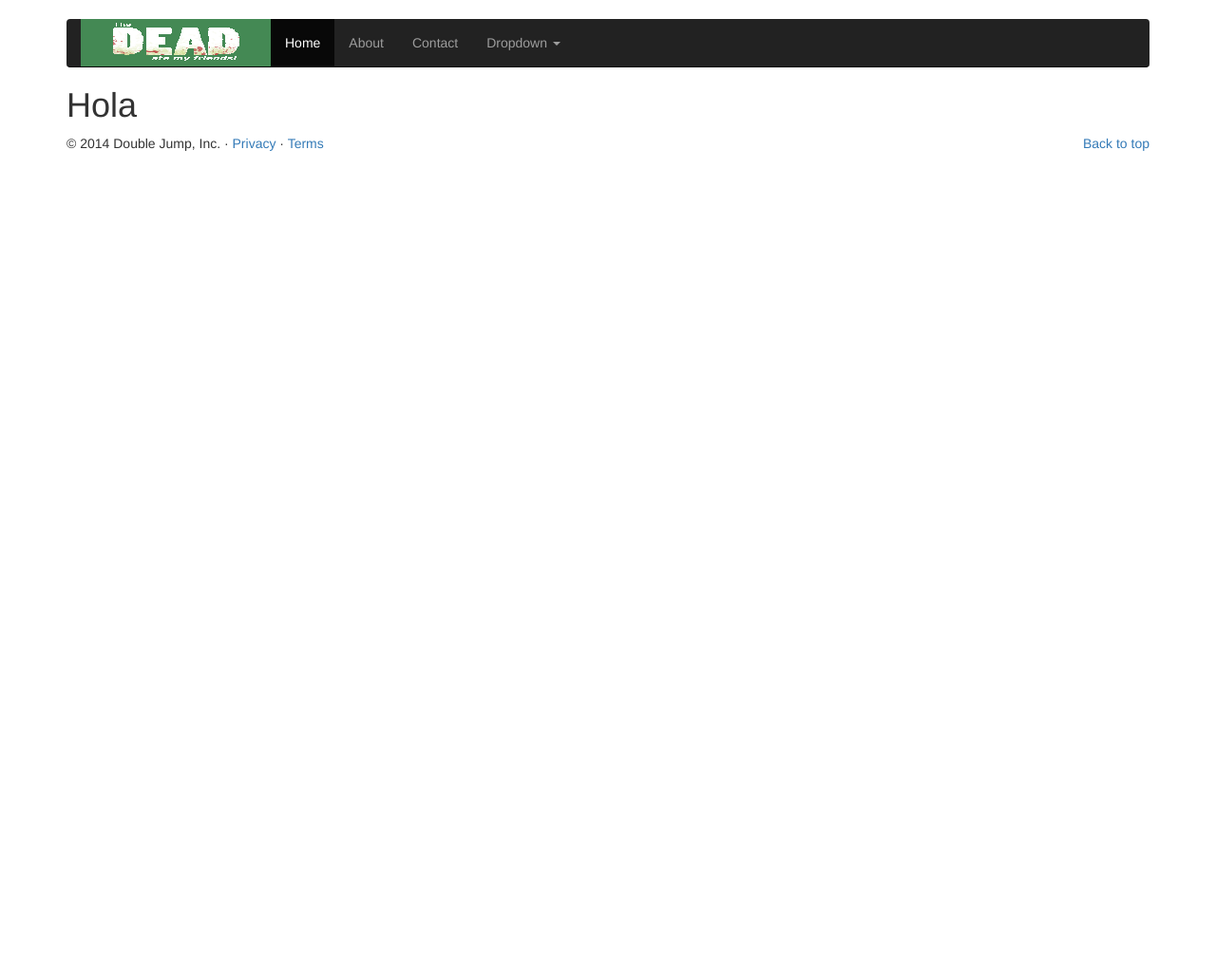
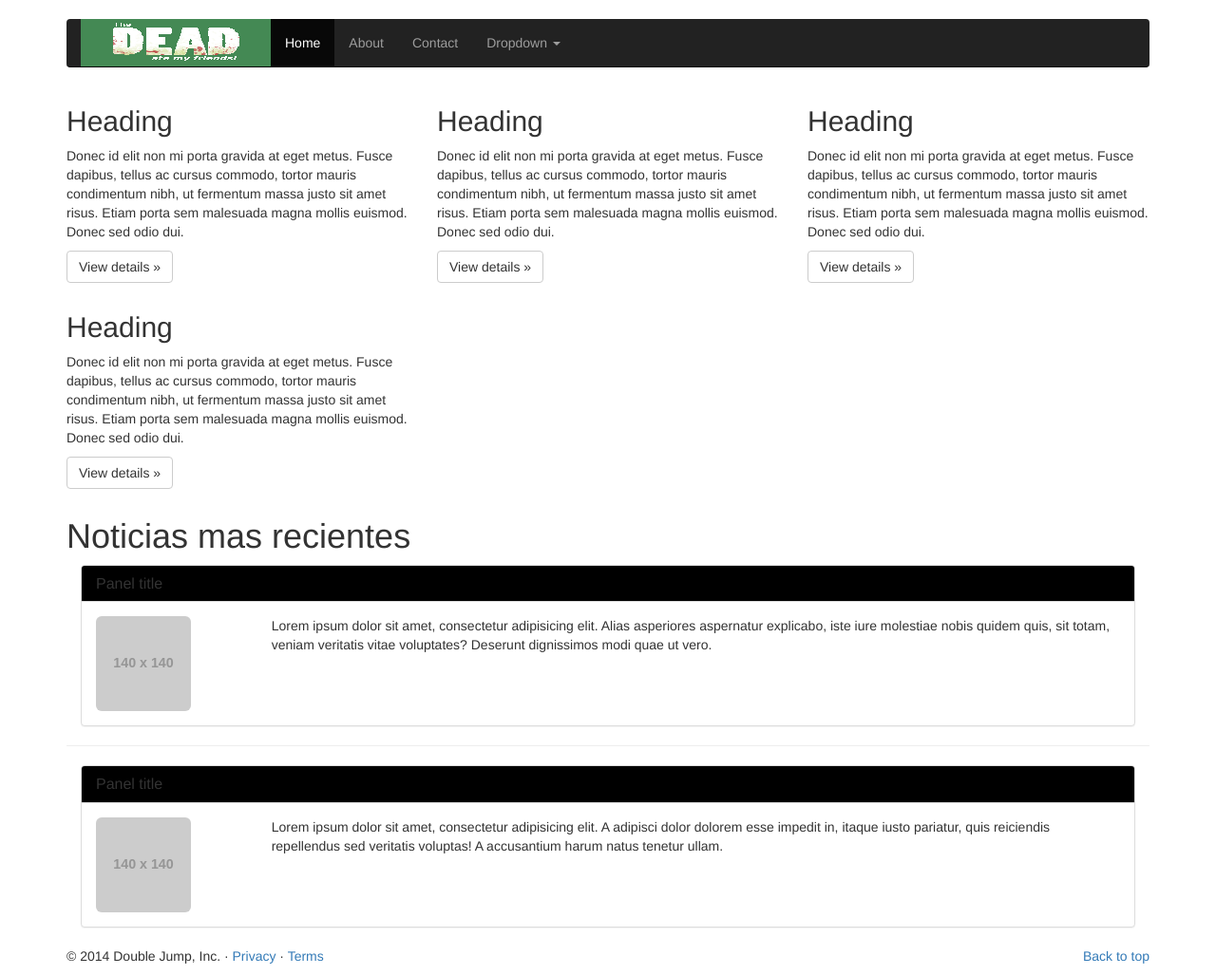
Before and after one commit to fcrios145/jump_cake, a CakePHP app: the page made by app/View/Pages/home.ctp in a window 1280 px wide. Shown: the whole page at 95% size. Before the commit the page ends 159 px from the top, so only its background shows below. Run offline with PHP 8.4 and a stand-in for CakePHP, Linux system fonts and the light colour scheme; the template is opened without the code that fills it, so the values that code supplies are empty; grey boxes labelled with a size stand in for pictures from a placeholder-image service; some libraries are stand-ins or nearby versions.

Commit message:
Modificar la pagina de incicio

```diff
--- a/app/View/Pages/home.ctp
+++ b/app/View/Pages/home.ctp
@@ -1 +1,82 @@
-<h1>Hola</h1>
+<div class="row">
+    <div class="col-6 col-sm-6 col-lg-4">
+        <h2>Heading</h2>
+
+        <p>Donec id elit non mi porta gravida at eget metus. Fusce dapibus, tellus ac cursus commodo, tortor mauris
+            condimentum nibh, ut fermentum massa justo sit amet risus. Etiam porta sem malesuada magna mollis euismod.
+            Donec sed odio dui. </p>
+
+        <p><a class="btn btn-default" href="#" role="button">View details &raquo;</a></p>
+    </div>
+    <!--/span-->
+    <div class="col-6 col-sm-6 col-lg-4">
+        <h2>Heading</h2>
+
+        <p>Donec id elit non mi porta gravida at eget metus. Fusce dapibus, tellus ac cursus commodo, tortor mauris
+            condimentum nibh, ut fermentum massa justo sit amet risus. Etiam porta sem malesuada magna mollis euismod.
+            Donec sed odio dui. </p>
+
+        <p><a class="btn btn-default" href="#" role="button">View details &raquo;</a></p>
+    </div>
+    <!--/span-->
+    <!--/span-->
+    <div class="col-6 col-sm-6 col-lg-4">
+        <h2>Heading</h2>
+
+        <p>Donec id elit non mi porta gravida at eget metus. Fusce dapibus, tellus ac cursus commodo, tortor mauris
+            condimentum nibh, ut fermentum massa justo sit amet risus. Etiam porta sem malesuada magna mollis euismod.
+            Donec sed odio dui. </p>
+
+        <p><a class="btn btn-default" href="#" role="button">View details &raquo;</a></p>
+    </div>
+    <!--/span-->
+    <!--/span-->
+    <div class="col-6 col-sm-6 col-lg-4">
+        <h2>Heading</h2>
+
+        <p>Donec id elit non mi porta gravida at eget metus. Fusce dapibus, tellus ac cursus commodo, tortor mauris
+            condimentum nibh, ut fermentum massa justo sit amet risus. Etiam porta sem malesuada magna mollis euismod.
+            Donec sed odio dui. </p>
+
+        <p><a class="btn btn-default" href="#" role="button">View details &raquo;</a></p>
+    </div>
+    <!--/span-->
+</div>
+
+
+<h1>Noticias mas recientes</h1>
+<div class="panel panel-default" style="margin-left: 15px; margin-right: 15px">
+    <div class="panel-heading">
+        <h3 class="panel-title">Panel title</h3>
+    </div>
+    <div class="panel-body">
+        <div class="row">
+            <div class="col-md-2">
+                <img src="http://placehold.it/140x140" class="img-rounded" style="width: 100px; height: 100px">
+            </div>
+            <div class="col-md-10">
+                Lorem ipsum dolor sit amet, consectetur adipisicing elit. Alias asperiores aspernatur explicabo, iste
+                iure molestiae nobis quidem quis, sit totam, veniam veritatis vitae voluptates? Deserunt dignissimos
+                modi quae ut vero.
+            </div>
+        </div>
+    </div>
+</div>
+<hr>
+<div class="panel panel-default" style="margin-left: 15px; margin-right: 15px">
+    <div class="panel-heading">
+        <h3 class="panel-title">Panel title</h3>
+    </div>
+    <div class="panel-body">
+        <div class="row">
+            <div class="col-xs-2">
+                <img src="http://placehold.it/140x140" class="img-rounded" style="width: 100px; height: 100px">
+            </div>
+            <div class="col-xs-10">
+                Lorem ipsum dolor sit amet, consectetur adipisicing elit. A adipisci dolor dolorem esse impedit in,
+                itaque iusto pariatur, quis reiciendis repellendus sed veritatis voluptas! A accusantium harum natus
+                tenetur ullam.
+            </div>
+        </div>
+    </div>
+</div>
--- a/app/webroot/css/custom-nav-bar.css
+++ b/app/webroot/css/custom-nav-bar.css
@@ -154,3 +154,7 @@ body {
     width: 200px;
     height: 50px;
 }
+
+.panel-heading {
+    background-color: #000000 !important;
+}
```
